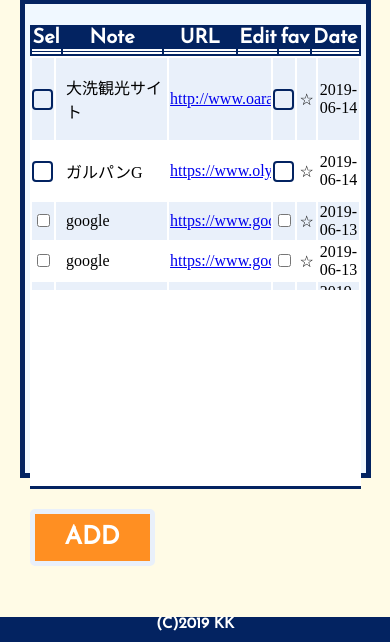
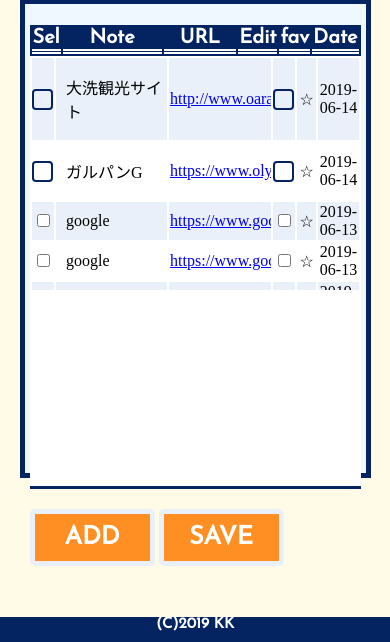
Before and after one commit to kamiken0215/myproject, a Django app: page /accounts/index/ in a window 390 px wide. Shown: the part 202-844 px from the top of the page. Run offline with Django 3.2, Linux system fonts and the light colour scheme; data comes from the database, SQL or seed files in the repository; both versions use the stored data as it was after the commit; some libraries are stand-ins or nearby versions.

Commit message:
for update MacOS

```diff
--- a/accounts/static/css/style.css
+++ b/accounts/static/css/style.css
@@ -524,11 +524,11 @@ tr [data-label="note"]{
     padding-left: 10px;
 }
 
-table tr:nth-child(odd) td {
+[id^="tbody"] tr:nth-child(odd){
 	background: #E9F0FA;
 }
 
-table tr:nth-child(even) td {
+[id^="tbody"] tr:nth-child(even){
 	background: #ffffff;
 }
 
--- a/accounts/static/js/administrator.js
+++ b/accounts/static/js/administrator.js
@@ -47,3 +47,44 @@ function change_status_editable(td_class_name,p_note_editable,p_url_editable,isc
         url_editable.setAttribute('contenteditable', false);
     }
 }
+
+function add_table_row(selected_tbody_id,last_url_id){
+    alert(selected_tbody_id);
+    alert(last_url_id);
+    add_url_id = parseInt(last_url_id) + 1;
+    var add_row = document.getElementById(selected_tbody_id);
+    insert_date = '';
+    insert_date += '<tr>';
+    insert_date += `<td data-label="select" class=td_${add_url_id}>`;
+    insert_date += '<label>';
+    insert_date += `<input type="checkbox" class=main_checkbox${add_url_id} name="edit" checked>`;
+    insert_date += `<span class=checkbox_parts${add_url_id}></span>`;
+    insert_date += '</label>';
+    insert_date += '</td>';
+    insert_date += `<td data-label=note class=td_${add_url_id}>`;
+    insert_date += `<div contenteditable="false" id=note_editable${add_url_id}>`;
+    insert_date += '<p>てすと</p>';
+    insert_date += '</div>';
+    insert_date += '</td>';
+    insert_date += `<td data-label="URL" class=td_${add_url_id}>`;
+    insert_date += `<div contenteditable="false" id=url_editable${add_url_id}>`;
+    insert_date += '<a href=#>あああ</a>';
+    insert_date += '</div>';
+    insert_date += `<td data-label="edit" class=td_${add_url_id}>`;
+    insert_date += '<label>';
+    insert_date += `<input type="checkbox" class=main_checkbox${add_url_id} onclick=change_status_editable('td_${add_url_id}','note_editable${add_url_id}','url_editable${add_url_id}',this.checked);>`;
+    insert_date += `<span class=checkbox_parts${add_url_id}></span>`;
+    insert_date += '</label>';
+    insert_date += '</td>';
+    insert_date += `<td data-label="fav" class=td_${add_url_id}>☆`;
+    insert_date += '</td>';
+    insert_date += `<td data-label="date" class=td_${add_url_id}>2019-07-02`;
+    insert_date += '</td>';
+    insert_date += '</tr>';
+    add_row.insertAdjacentHTML('afterbegin',insert_date);
+//    $('#'selected_tbody_id).prepend('<p>test t_body</p>');
+    var for_replace = selected_tbody_id;
+    replaced = for_replace.replace('tbody','');
+    var create_next_id = document.getElementById("exe_con_submit");
+    create_next_id.innerHTML = `<button type="button" class=orange_main_btn id=add_url_button${replaced} onclick=add_table_row('${selected_tbody_id}','${add_url_id}')>ADD</button>`
+}
--- a/accounts/templates/accounts/index.html
+++ b/accounts/templates/accounts/index.html
@@ -46,7 +46,7 @@
                     <p class="c-txtsp"></p>
                 </div>
                     <!--テーブル始まり-->
-                    <table id="table">
+                    <table id="table{{ k }}">
                         <thead>
                             <tr>
                               <th id="first_th">Sel</th>
@@ -58,14 +58,14 @@
                             </tr>
                         </thead>
 
-                      <tbody>
+                      <tbody id="tbody{{ k }}">
 
                         {% for key, value in info_dict.panzer.items %}
                             {% if k == value.2 %}
                                 <tr>
                                 <td data-label="select" class="td_{{ key }}">
                                     <label>
-                                        <input type="checkbox" class="main_checkbox{{ key }}">
+                                        <input type="checkbox" class="main_checkbox{{ key }}" name="edit">
                                         <span class="checkbox_parts{{ key }}"></span>
                                     </label>
                                 </td>
@@ -326,7 +326,17 @@
                     <div class="exection_area">
                         <div id="exection_container">
                             <div id="exe_con_submit">
-                                    <button type="button" class="orange_main_btn" onclick="">ADD</button>
+                                {% for last_k, last_v in info_dict.panzer.items|slice:":" %}
+                                    {% if forloop.last %}
+                                        <form action="" method="POST">
+                                        {% csrf_token %}
+                                            <button type="button" class="orange_main_btn" id="add_url_button{{ k }}" onclick="add_table_row('tbody{{ k }}','{{ last_k }}')">ADD</button>
+                                            <input type="hidden" name="prm" value="test1"/>
+                                            <input type="hidden" name="prm" value="test2"/>
+                                            <button type="submit" class="orange_main_btn" id="ins_url_button{{ k }}">SAVE</button>
+                                        </form>
+                                    {% endif %}
+                                {% endfor %}
                             </div>
                         </div>
                     </div>
--- a/accounts/views.py
+++ b/accounts/views.py
@@ -24,6 +24,10 @@ class indexView(TemplateView):
     template_name = "accounts/index.html"
 
     def index_view(request):
+
+        form_test = request.POST.getlist("prm", "てすと")
+        for i in form_test:
+            print(i)
 
         # all = InsideTab.objects.values('url_id', 'note', 'url')
         all = InsideTab.objects.all()
```
Also changed, not shown: other parts of accounts/static/css/style.css (+12 -12 lines), db.sqlite3.
